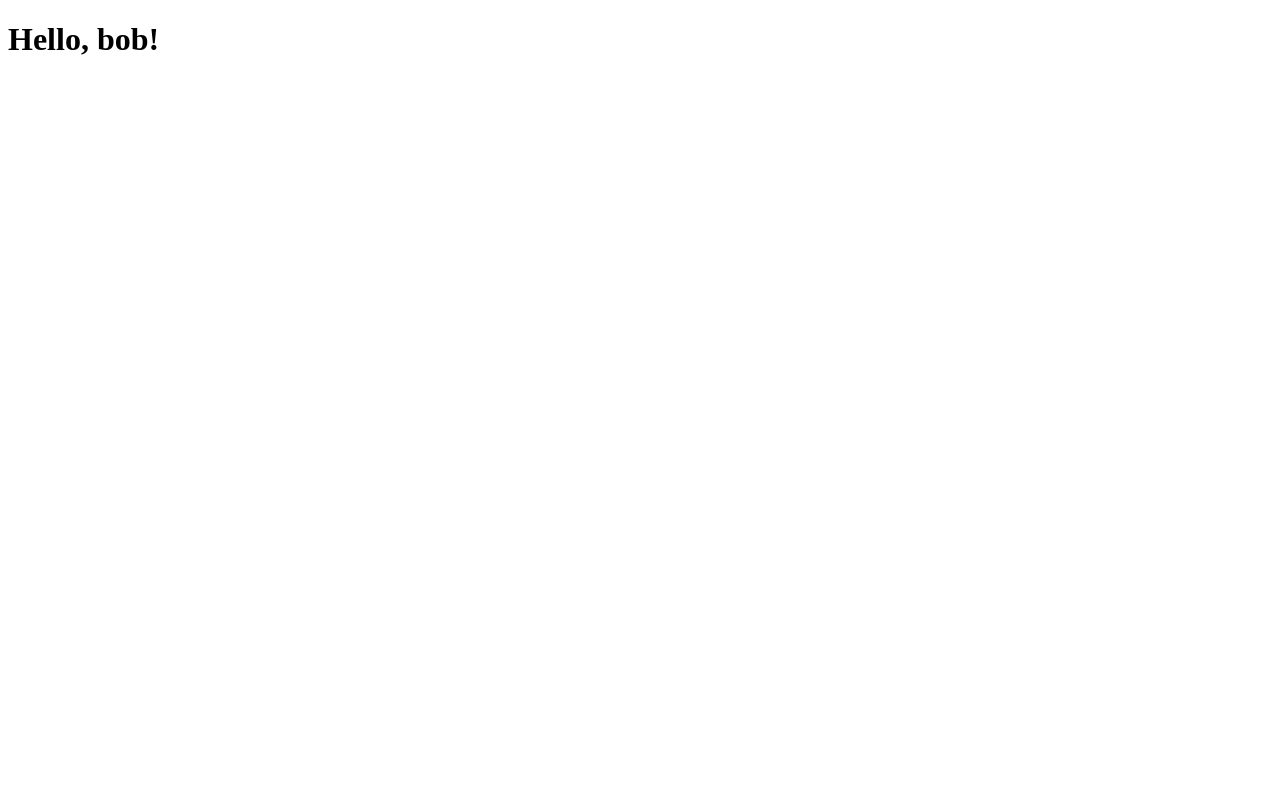
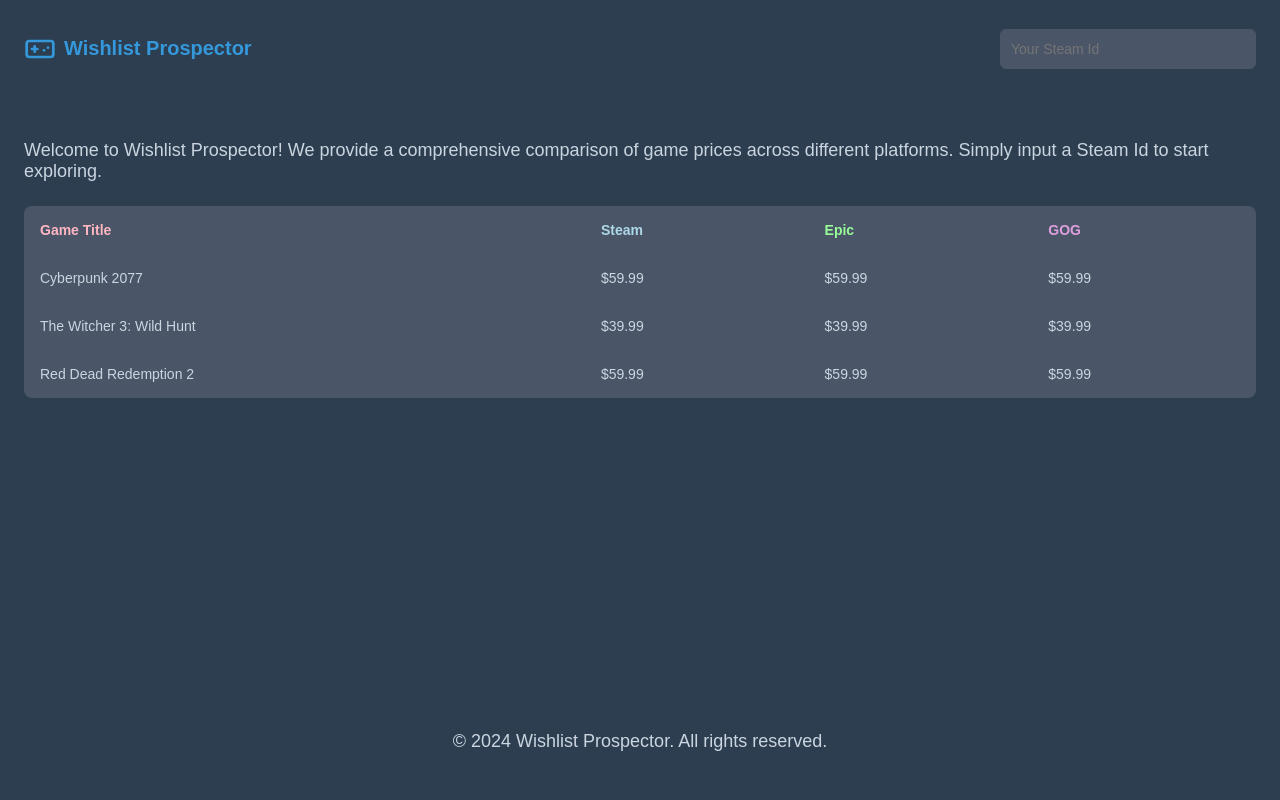
Before and after one commit to rkraeher/bottomless-box, a website: page src/index.html in a window 1280 px wide. Drawn offline with Linux system fonts and the light colour scheme.

Commit message:
Add initial UI

```diff
--- a/src/index.html
+++ b/src/index.html
@@ -3,9 +3,76 @@
   <head>
     <meta charset="UTF-8" />
     <meta name="viewport" content="width=device-width, initial-scale=1.0" />
-    <title>Hello, World!</title>
+    <link rel="stylesheet" type="text/css" href="./styles.css" />
+    <title>Wishlist Prospector</title>
   </head>
   <body>
-    <h1>Hello, bob!</h1>
+    <header>
+      <div>
+        <svg
+          xmlns="http://www.w3.org/2000/svg"
+          width="24"
+          height="24"
+          viewBox="0 0 24 24"
+          fill="none"
+          stroke="currentColor"
+          stroke-width="2"
+          stroke-linecap="round"
+          stroke-linejoin="round"
+        >
+          <line x1="6" x2="10" y1="12" y2="12"></line>
+          <line x1="8" x2="8" y1="10" y2="14"></line>
+          <line x1="15" x2="15.01" y1="13" y2="13"></line>
+          <line x1="18" x2="18.01" y1="11" y2="11"></line>
+          <rect width="20" height="12" x="2" y="6" rx="2"></rect>
+        </svg>
+        <h1>Wishlist Prospector</h1>
+      </div>
+      <div>
+        <input type="search" placeholder="Your Steam Id" />
+      </div>
+    </header>
+    <main>
+      <p>
+        Welcome to Wishlist Prospector! We provide a comprehensive comparison of
+        game prices across different platforms. Simply input a Steam Id to start
+        exploring.
+      </p>
+      <div>
+        <table cellspacing="0">
+          <thead>
+            <tr>
+              <th>Game Title</th>
+              <th>Steam</th>
+              <th>Epic</th>
+              <th>GOG</th>
+            </tr>
+          </thead>
+          <tbody>
+            <tr>
+              <td>Cyberpunk 2077</td>
+              <td>$59.99</td>
+              <td>$59.99</td>
+              <td>$59.99</td>
+            </tr>
+            <tr>
+              <td>The Witcher 3: Wild Hunt</td>
+              <td>$39.99</td>
+              <td>$39.99</td>
+              <td>$39.99</td>
+            </tr>
+            <tr>
+              <td>Red Dead Redemption 2</td>
+              <td>$59.99</td>
+              <td>$59.99</td>
+              <td>$59.99</td>
+            </tr>
+          </tbody>
+        </table>
+      </div>
+    </main>
+    <footer>
+      <p>&copy; 2024 Wishlist Prospector. All rights reserved.</p>
+    </footer>
   </body>
 </html>
--- /dev/null
+++ b/src/styles.css
@@ -0,0 +1,111 @@
+body {
+  margin: 0;
+  font-family: 'Arial', sans-serif;
+  min-height: 100vh;
+  background-color: #1a1a1a;
+  color: #ffffff;
+  display: flex;
+  flex-direction: column;
+}
+
+header {
+  display: flex;
+  align-items: center;
+  justify-content: space-between;
+  padding: 1.5rem;
+  background-color: #2c3e50;
+  color: #3498db;
+}
+
+header div {
+  display: flex;
+  align-items: center;
+  gap: 0.5rem;
+}
+
+header svg {
+  width: 2rem;
+  height: 2rem;
+  vertical-align: middle;
+}
+
+h1 {
+  font-size: 1.25rem;
+  font-weight: bold;
+}
+
+main {
+  flex: 1;
+  padding: 1.5rem;
+  background-color: #2c3e50;
+}
+
+input {
+  height: 2.5rem;
+  width: 16rem;
+  border-radius: 0.375rem;
+  border: 1px solid #4a5568;
+  padding: 0.625rem;
+  font-size: 0.875rem;
+  outline: none;
+  background-color: #4a5568;
+  color: #cbd5e0;
+}
+
+p {
+  margin-bottom: 1.5rem;
+  font-size: 1.125rem;
+  color: #cbd5e0;
+}
+
+table {
+  width: 100%;
+  background-color: #4a5568;
+  color: #cbd5e0;
+  border-radius: 0.5rem;
+}
+
+th,
+td {
+  padding: 1rem;
+  font-size: 0.875rem;
+  text-align: left;
+}
+
+th {
+  font-weight: bold;
+}
+
+th:nth-child(1) {
+  color: #ffb6c1;
+}
+
+th:nth-child(2) {
+  color: #add8e6;
+}
+
+th:nth-child(3) {
+  color: #98fb98;
+}
+
+th:nth-child(4) {
+  color: #dda0dd;
+}
+
+tbody tr {
+  border-bottom: 1px solid #2c3e50;
+  transition: background-color 0.3s;
+}
+
+tbody tr:hover {
+  background-color: rgba(0, 0, 0, 0.1);
+}
+
+footer {
+  display: flex;
+  align-items: center;
+  justify-content: center;
+  padding: 1.5rem;
+  background-color: #2c3e50;
+  color: #3498db;
+}
```
Also changed, not shown: src/server.ts (+23 -12 lines).
